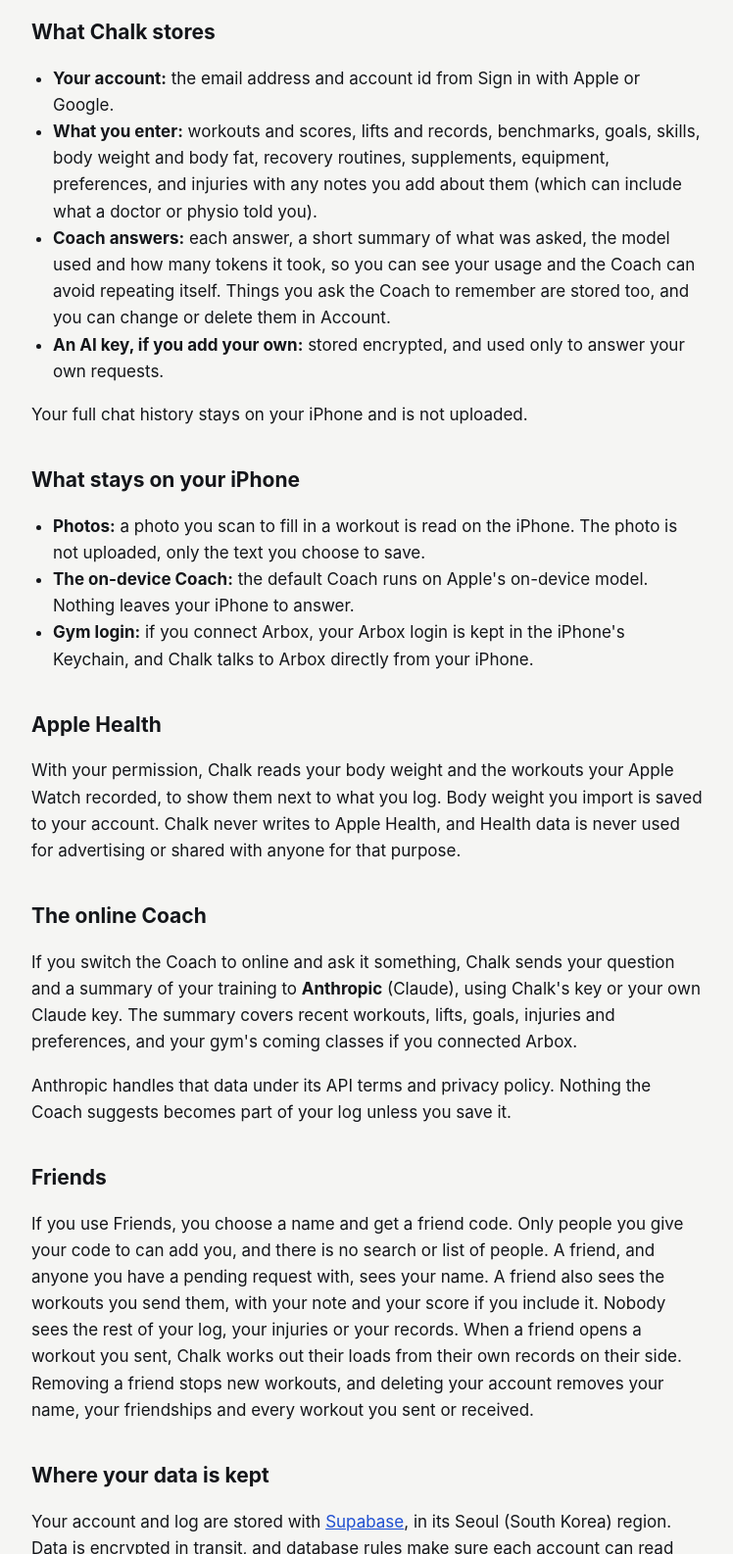
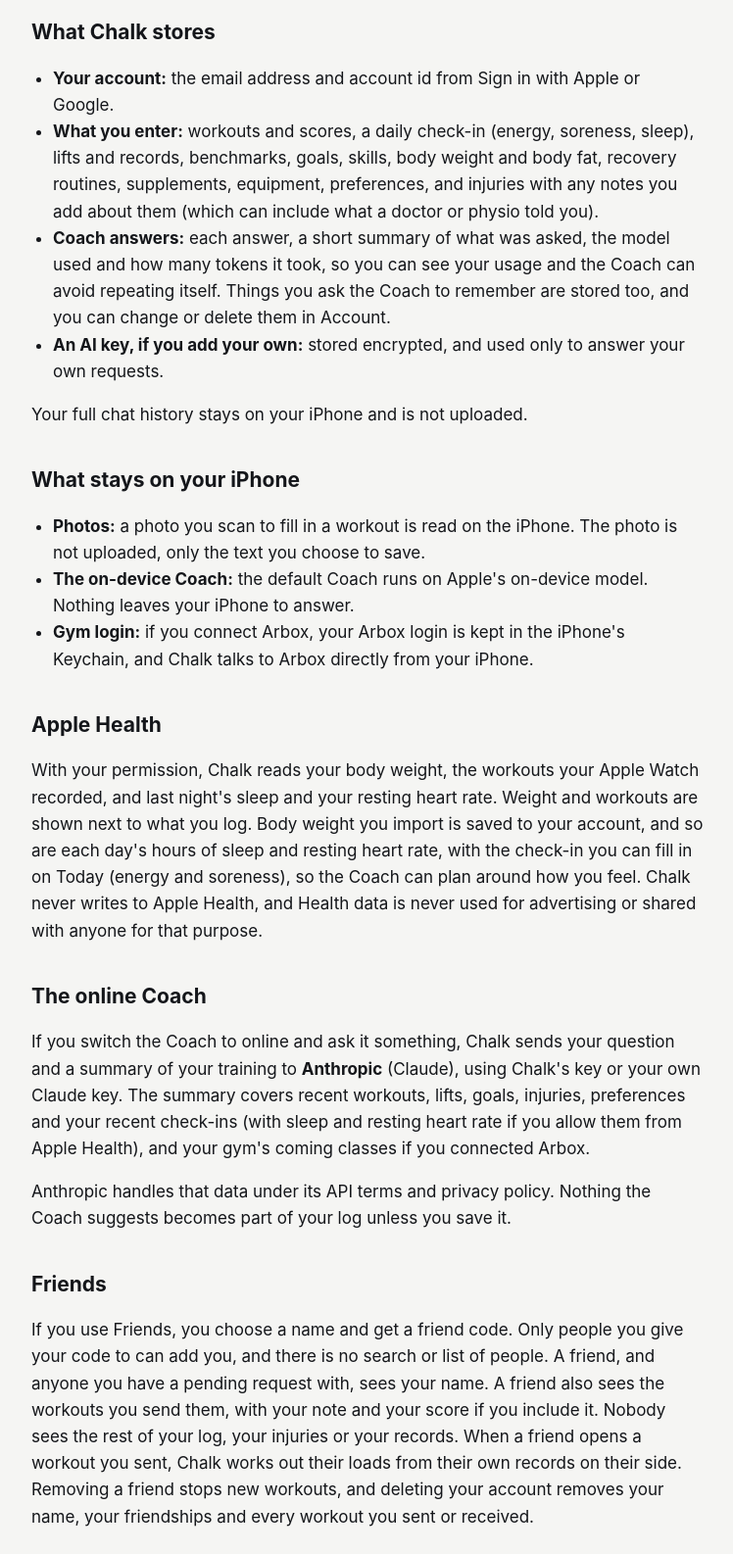
Before and after one commit to LiorAzar92/chalk-legal, a plain HTML site: page privacy.html in a window 1280 px wide. Shown: the part 520-2106 px from the top of the page at 98% size, without its empty margins (264-1012 px from the left). Drawn offline with Linux system fonts and the light colour scheme.

Commit message:
Privacy: daily check-in, sleep and resting heart rate from Apple Health

```diff
--- a/privacy.html
+++ b/privacy.html
@@ -23,7 +23,7 @@
 <body>
 <main>
   <h1>Chalk Privacy Policy</h1>
-  <p class="meta">Last updated 21 November 2026</p>
+  <p class="meta">Last updated 22 November 2026</p>
 
   <div class="card">
     <p><strong>In short:</strong> Chalk keeps your training log in your own account. It sends a summary of your training to an AI provider only when you use the online Coach. There are no ads, no tracking and no analytics tools, and your data is never sold. You can export or delete everything from the app.</p>
@@ -35,7 +35,7 @@
   <h2>What Chalk stores</h2>
   <ul>
     <li><strong>Your account:</strong> the email address and account id from Sign in with Apple or Google.</li>
-    <li><strong>What you enter:</strong> workouts and scores, lifts and records, benchmarks, goals, skills, body weight and body fat, recovery routines, supplements, equipment, preferences, and injuries with any notes you add about them (which can include what a doctor or physio told you).</li>
+    <li><strong>What you enter:</strong> workouts and scores, a daily check-in (energy, soreness, sleep), lifts and records, benchmarks, goals, skills, body weight and body fat, recovery routines, supplements, equipment, preferences, and injuries with any notes you add about them (which can include what a doctor or physio told you).</li>
     <li><strong>Coach answers:</strong> each answer, a short summary of what was asked, the model used and how many tokens it took, so you can see your usage and the Coach can avoid repeating itself. Things you ask the Coach to remember are stored too, and you can change or delete them in Account.</li>
     <li><strong>An AI key, if you add your own:</strong> stored encrypted, and used only to answer your own requests.</li>
   </ul>
@@ -49,10 +49,10 @@
   </ul>
 
   <h2>Apple Health</h2>
-  <p>With your permission, Chalk reads your body weight and the workouts your Apple Watch recorded, to show them next to what you log. Body weight you import is saved to your account. Chalk never writes to Apple Health, and Health data is never used for advertising or shared with anyone for that purpose.</p>
+  <p>With your permission, Chalk reads your body weight, the workouts your Apple Watch recorded, and last night's sleep and your resting heart rate. Weight and workouts are shown next to what you log. Body weight you import is saved to your account, and so are each day's hours of sleep and resting heart rate, with the check-in you can fill in on Today (energy and soreness), so the Coach can plan around how you feel. Chalk never writes to Apple Health, and Health data is never used for advertising or shared with anyone for that purpose.</p>
 
   <h2>The online Coach</h2>
-  <p>If you switch the Coach to online and ask it something, Chalk sends your question and a summary of your training to <strong>Anthropic</strong> (Claude), using Chalk's key or your own Claude key. The summary covers recent workouts, lifts, goals, injuries and preferences, and your gym's coming classes if you connected Arbox.</p>
+  <p>If you switch the Coach to online and ask it something, Chalk sends your question and a summary of your training to <strong>Anthropic</strong> (Claude), using Chalk's key or your own Claude key. The summary covers recent workouts, lifts, goals, injuries, preferences and your recent check-ins (with sleep and resting heart rate if you allow them from Apple Health), and your gym's coming classes if you connected Arbox.</p>
   <p>Anthropic handles that data under its API terms and privacy policy. Nothing the Coach suggests becomes part of your log unless you save it.</p>
 
   <h2>Friends</h2>
```
